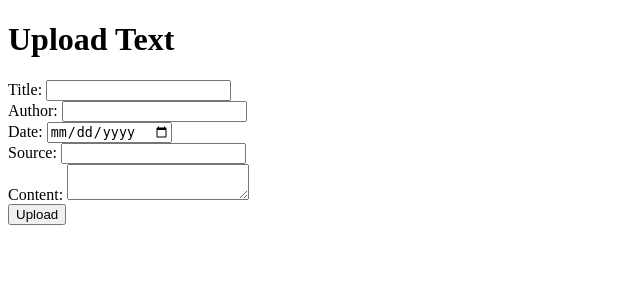
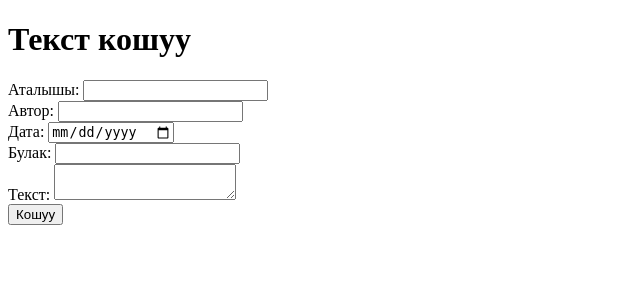
Before and after one commit to kyrgyz-nlp/apertium-ky-server, a Django app: page /upload/ in a window 1280 px wide. Shown: the top 300 px of the page, without its empty margins (0-640 px from the left). Run offline with Django 5.2, Linux system fonts and the light colour scheme.

Commit message:
Organize templates

```diff
--- a/corpus/views.py
+++ b/corpus/views.py
@@ -50,7 +50,6 @@ def process_text(request, text_id):
             unknown_word_objs.append(UnknownWord(word=word, text=text, context=text.content, positions=positions))
 
         UnknownWord.objects.bulk_create(unknown_word_objs)
-
         unknown_word_batch = UnknownWordBatch.objects.create(text=text)
         unknown_word_batch.words.set(unknown_word_objs)
         unknown_word_batch.status = 'Pending'
@@ -59,12 +58,10 @@ def process_text(request, text_id):
         text.status = 'Cleaned'
         text.save()
 
-        response_data = {
-            "known": known_words,
-            "unknown": unknown_words
-        }
-        return JsonResponse(response_data)
+        # Render partial template for HTMX
+        return render(request, 'unknown_words.html', {'unknown_words': unknown_words})
     return JsonResponse({"error": "Invalid status"}, status=400)
+
 
 def check_unknown_words(request, batch_id):
     batch = get_object_or_404(UnknownWordBatch, id=batch_id)
@@ -156,4 +153,5 @@ def upload_text(request):
 
 def text_detail(request, text_id):
     text = get_object_or_404(Text, id=text_id)
-    return render(request, 'text_detail.html', {'text': text})
+    unknown_words = UnknownWord.objects.filter(text=text)
+    return render(request, 'text_detail.html', {'text': text, 'unknown_words': unknown_words})
--- a/corpus_builder/settings.py
+++ b/corpus_builder/settings.py
@@ -58,7 +58,7 @@ ROOT_URLCONF = 'corpus_builder.urls'
 TEMPLATES = [
     {
         'BACKEND': 'django.template.backends.django.DjangoTemplates',
-        'DIRS': [BASE_DIR / 'templates' / 'corpus' / 'templates'],
+        'DIRS': [BASE_DIR / 'templates' / 'corpus', BASE_DIR / 'templates' / 'partials'],
         'APP_DIRS': True,
         'OPTIONS': {
             'context_processors': [
@@ -107,7 +107,7 @@ AUTH_PASSWORD_VALIDATORS = [
 # Internationalization
 # https://docs.djangoproject.com/en/5.0/topics/i18n/
 
-LANGUAGE_CODE = 'en-us'
+LANGUAGE_CODE = 'ky-kg'
 
 TIME_ZONE = 'UTC'
 
--- a/templates/corpus/templates/text_detail.html
+++ b/templates/corpus/text_detail.html
@@ -1,8 +1,9 @@
-<!-- templates/text_detail.html -->
 <!DOCTYPE html>
 <html>
 <head>
     <title>{{ text.title }}</title>
+    <!-- Include HTMX -->
+    <script src="https://unpkg.com/htmx.org@1.6.1"></script>
 </head>
 <body>
     <h1>{{ text.title }}</h1>
@@ -16,7 +17,7 @@
     {% endif %}
 
     <div id="unknown-words">
-        <!-- Unknown words will be loaded here -->
+        {% include "unknown_words.html" with unknown_words=unknown_words %}
     </div>
 </body>
 </html>
--- a/templates/corpus/templates/upload_text.html
+++ b/templates/corpus/upload_text.html
@@ -2,23 +2,23 @@
 <!DOCTYPE html>
 <html>
 <head>
-    <title>Upload Text</title>
+    <title>Текст кошуу</title>
 </head>
 <body>
-    <h1>Upload Text</h1>
+    <h1>Текст кошуу</h1>
     <form method="post">
         {% csrf_token %}
-        <label for="title">Title:</label>
+        <label for="title">Аталышы:</label>
         <input type="text" name="title" id="title" required><br>
-        <label for="author">Author:</label>
+        <label for="author">Автор:</label>
         <input type="text" name="author" id="author" required><br>
-        <label for="date">Date:</label>
+        <label for="date">Дата:</label>
         <input type="date" name="date" id="date" required><br>
-        <label for="source">Source:</label>
+        <label for="source">Булак:</label>
         <input type="text" name="source" id="source" required><br>
-        <label for="content">Content:</label>
+        <label for="content">Текст:</label>
         <textarea name="content" id="content" required></textarea><br>
-        <button type="submit">Upload</button>
+        <button type="submit">Кошуу</button>
     </form>
 </body>
 </html>
```
Also changed, not shown: templates/partials/unknown_words.html (added, +7 -0 lines).
